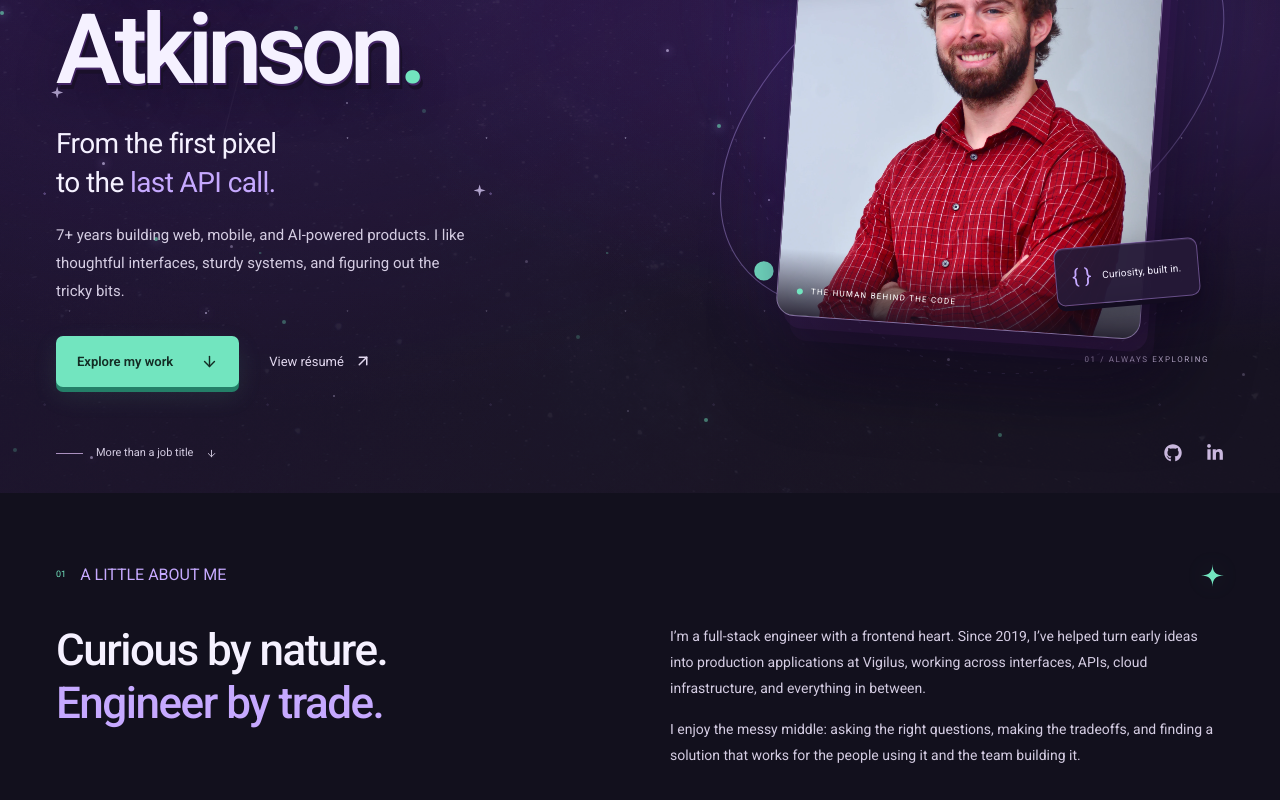
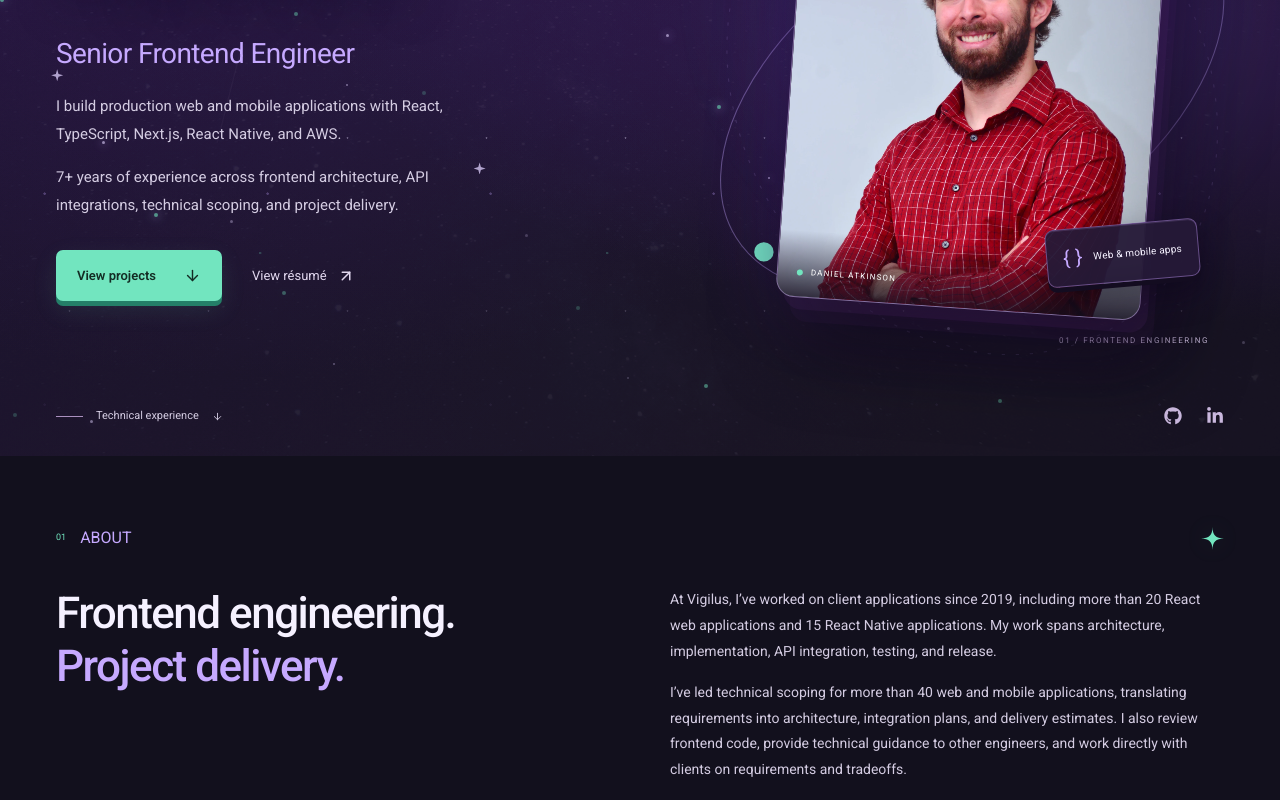
Before and after one commit to Datki11/portfolio-site, a Next.js app: page / in a window 1280 px wide. Shown: the part 360-1160 px from the top of the page. Built offline with nearby package versions, Linux system fonts and the light colour scheme; a web font is replaced by a local one.

Commit message:
Replace hero and about copy with factual engineering experience

```diff
--- a/app/globals.css
+++ b/app/globals.css
@@ -192,7 +192,7 @@ h1 {
   letter-spacing: -0.6px;
   margin: 0 0 20px;
 }
-.hero-statement span {
+.hero-statement {
   color: var(--lavender);
 }
 .hero-description {
@@ -201,6 +201,9 @@ h1 {
   font-size: 15px;
   line-height: 1.85;
   margin: 0;
+}
+.hero-description + .hero-description {
+  margin-top: 16px;
 }
 .hero-actions {
   display: flex;
--- a/app/page.tsx
+++ b/app/page.tsx
@@ -57,28 +57,23 @@ export default function Home() {
 
           <section className="hero wrap" aria-labelledby="hero-title">
             <div className="hero-copy">
-              <p className="eyebrow">
-                <span className="status-dot" /> SENIOR FULL-STACK ENGINEER
-              </p>
-              <p className="hello">Hello, world. I’m</p>
               <h1 id="hero-title">
                 Daniel
                 <br />
                 Atkinson<span className="accent">.</span>
               </h1>
-              <p className="hero-statement">
-                From the first pixel
-                <br />
-                to the <span>last API call.</span>
+              <p className="hero-statement">Senior Frontend Engineer</p>
+              <p className="hero-description">
+                I build production web and mobile applications with React,
+                TypeScript, Next.js, React Native, and AWS.
               </p>
               <p className="hero-description">
-                7+ years building web, mobile, and AI-powered products. I like
-                thoughtful interfaces, sturdy systems, and figuring out the
-                tricky bits.
+                7+ years of experience across frontend architecture, API
+                integrations, technical scoping, and project delivery.
               </p>
               <div className="hero-actions">
                 <a className="button button-mint" href="#work">
-                  Explore my work <FiArrowDown aria-hidden="true" />
+                  View projects <FiArrowDown aria-hidden="true" />
                 </a>
                 <a
                   className="resume-link"
@@ -122,7 +117,7 @@ export default function Home() {
               </svg>
               <Spark className="hero-spark" />
               <span className="orbit-label orbit-label-top">
-                <FiCode aria-hidden="true" /> Ideas → interfaces
+                <FiCode aria-hidden="true" /> React + TypeScript
               </span>
               <div className="portrait-frame">
                 {headshotSrc ? (
@@ -149,20 +144,19 @@ export default function Home() {
                   </div>
                 )}
                 <div className="portrait-bottom">
-                  <span className="status-dot" /> THE HUMAN BEHIND THE CODE
+                  <span className="status-dot" /> DANIEL ATKINSON
                 </div>
               </div>
               <span className="orbit-label orbit-label-bottom">
-                <span className="code-bracket">{`{ }`}</span> Curiosity, built
-                in.
+                <span className="code-bracket">{`{ }`}</span> Web & mobile apps
               </span>
               <span className="portrait-coordinate" aria-hidden="true">
-                01 / ALWAYS EXPLORING
+                01 / FRONTEND ENGINEERING
               </span>
             </div>
             <div className="hero-bottom">
               <a className="explore-link" href="#about">
-                <span className="scroll-line" /> More than a job title{" "}
+                <span className="scroll-line" /> Technical experience{" "}
                 <FiArrowDown aria-hidden="true" />
               </a>
               <div className="hero-socials">
@@ -193,27 +187,29 @@ export default function Home() {
         >
           <div className="section-heading">
             <p className="eyebrow">
-              <span className="section-number">01</span> A LITTLE ABOUT ME
+              <span className="section-number">01</span> ABOUT
             </p>
             <Spark className="section-spark" />
           </div>
           <div className="about-intro">
             <h2 id="about-title">
-              Curious by nature.
+              Frontend engineering.
               <br />
-              <span className="lavender">Engineer by trade.</span>
+              <span className="lavender">Project delivery.</span>
             </h2>
             <div>
               <p>
-                I’m a full-stack engineer with a frontend heart. Since 2019,
-                I’ve helped turn early ideas into production applications at
-                Vigilus, working across interfaces, APIs, cloud infrastructure,
-                and everything in between.
+                At Vigilus, I’ve worked on client applications since 2019,
+                including more than 20 React web applications and 15 React
+                Native applications. My work spans architecture, implementation,
+                API integration, testing, and release.
               </p>
               <p>
-                I enjoy the messy middle: asking the right questions, making the
-                tradeoffs, and finding a solution that works for the people
-                using it and the team building it.
+                I’ve led technical scoping for more than 40 web and mobile
+                applications, translating requirements into architecture,
+                integration plans, and delivery estimates. I also review
+                frontend code, provide technical guidance to other engineers,
+                and work directly with clients on requirements and tradeoffs.
               </p>
             </div>
           </div>
```
